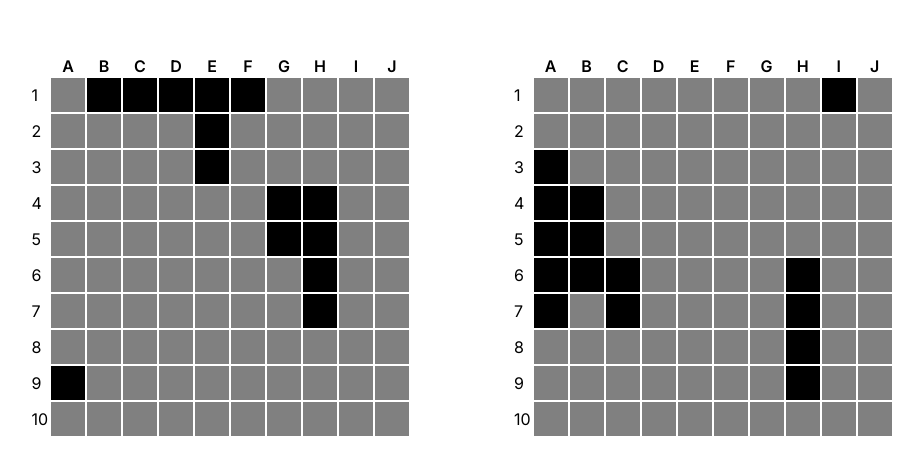
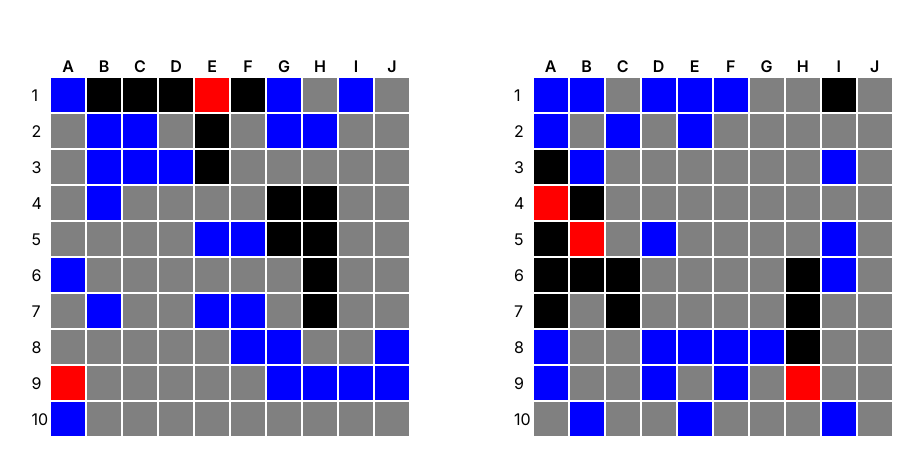
Before and after one commit to mikolajgraczyk/battleship-game-simulation, a React (Create React App) app: page / in a window 1280 px wide. Shown: the part 154-628 px from the top of the page, without its empty margins (179-1102 px from the left). Built offline with nearby package versions, Linux system fonts and the light colour scheme.

Commit message:
created battle simulation scripts

```diff
--- a/src/App.tsx
+++ b/src/App.tsx
@@ -1,6 +1,5 @@
-import { useState } from "react";
 import Board from "./Board";
-import { useGenerateBoard } from "./useGenerateBoard";
+import { useGameScripts } from "./useGameScripts";
 import { StyledMain } from "./styled";
 
 type Board = string[][];
@@ -10,20 +9,7 @@ interface PlayerState {
 }
 
 function App() {
-  const placeShips = useGenerateBoard();
-  const initializePlayerState = (): PlayerState => {
-    return {
-      board: placeShips(),
-      destroyed: 0,
-    };
-  };
-
-  const [player1State, setPlayer1State] = useState<PlayerState>(
-    initializePlayerState
-  );
-  const [player2State, setPlayer2State] = useState<PlayerState>(
-    initializePlayerState
-  );
+  const { player1State, player2State } = useGameScripts();
 
   return (
     <StyledMain>
--- a/src/Board/styled.ts
+++ b/src/Board/styled.ts
@@ -20,4 +20,16 @@ export const Cell = styled.td<CellProps>`
     css`
       background-color: black;
     `}
+
+    ${({ state }) =>
+    state === "miss" &&
+    css`
+      background-color: blue;
+    `}
+
+    ${({ state }) =>
+    state === "hit" &&
+    css`
+      background-color: red;
+    `}
 `;
--- /dev/null
+++ b/src/useGameScripts.ts
@@ -0,0 +1,123 @@
+import { useState, useEffect } from "react";
+import { setup } from "./setup";
+import { useGenerateBoard } from "./useGenerateBoard";
+
+type Board = string[][];
+
+interface PlayerState {
+  board: Board;
+  destroyed: number;
+}
+
+interface GameState {
+  isPlayer1Turn: boolean;
+  lastAction: string;
+  winner: string;
+}
+
+interface RandomMove {
+  rowTarget: number;
+  colTarget: number;
+}
+
+const initialGameState: GameState = {
+  isPlayer1Turn: true,
+  lastAction: null,
+  winner: null,
+};
+
+export const useGameScripts = () => {
+  const [gameState, setGameState] = useState<GameState>(initialGameState);
+
+  const placeShips = useGenerateBoard();
+  const initializePlayerState = (): PlayerState => {
+    return {
+      board: placeShips(),
+      destroyed: 0,
+    };
+  };
+
+  const [player1State, setPlayer1State] = useState<PlayerState>(
+    initializePlayerState
+  );
+  const [player2State, setPlayer2State] = useState<PlayerState>(
+    initializePlayerState
+  );
+
+  const getRandomMove = (board: Board): RandomMove => {
+    let rowTarget: number, colTarget: number;
+
+    do {
+      rowTarget = Math.floor(Math.random() * setup.rows);
+      colTarget = Math.floor(Math.random() * setup.cols);
+    } while (
+      board[rowTarget][colTarget] === "hit" ||
+      board[rowTarget][colTarget] === "miss"
+    );
+
+    return { rowTarget, colTarget };
+  };
+
+  const handleShoot = (
+    prevState: PlayerState,
+    rowTarget: number,
+    colTarget: number
+  ): PlayerState => {
+    const updatedBoard = [...prevState.board];
+
+    if (prevState.board[rowTarget][colTarget] === "empty") {
+      updatedBoard[rowTarget][colTarget] = "miss";
+
+      return {
+        ...prevState,
+        board: updatedBoard,
+      };
+    }
+
+    if (prevState.board[rowTarget][colTarget] === "ship") {
+      prevState.board[rowTarget][colTarget] = "hit";
+
+      return {
+        ...prevState,
+        board: updatedBoard,
+        destroyed: prevState.destroyed + 1,
+      };
+    }
+  };
+
+  const togglePlayerTurn = (): void => {
+    setGameState((prevState) => ({
+      ...prevState,
+      isPlayer1Turn: !prevState.isPlayer1Turn,
+    }));
+  };
+
+  const initializeMove = (): NodeJS.Timer => {
+    const intervalId = setInterval(() => {
+      if (gameState.isPlayer1Turn) {
+        const { rowTarget, colTarget } = getRandomMove(player2State.board);
+        setPlayer2State((prevState) =>
+          handleShoot(prevState, rowTarget, colTarget)
+        );
+        togglePlayerTurn();
+        return;
+      }
+
+      const { rowTarget, colTarget } = getRandomMove(player1State.board);
+      setPlayer1State((prevState) =>
+        handleShoot(prevState, rowTarget, colTarget)
+      );
+      togglePlayerTurn();
+    }, 100);
+
+    return intervalId;
+  };
+
+  useEffect(() => {
+    const intervalId = initializeMove();
+
+    return () => clearInterval(intervalId);
+  }, [gameState.isPlayer1Turn]);
+
+  return { player1State, player2State };
+};
```
Also changed, not shown: src/setup.ts (+4 -4 lines).
